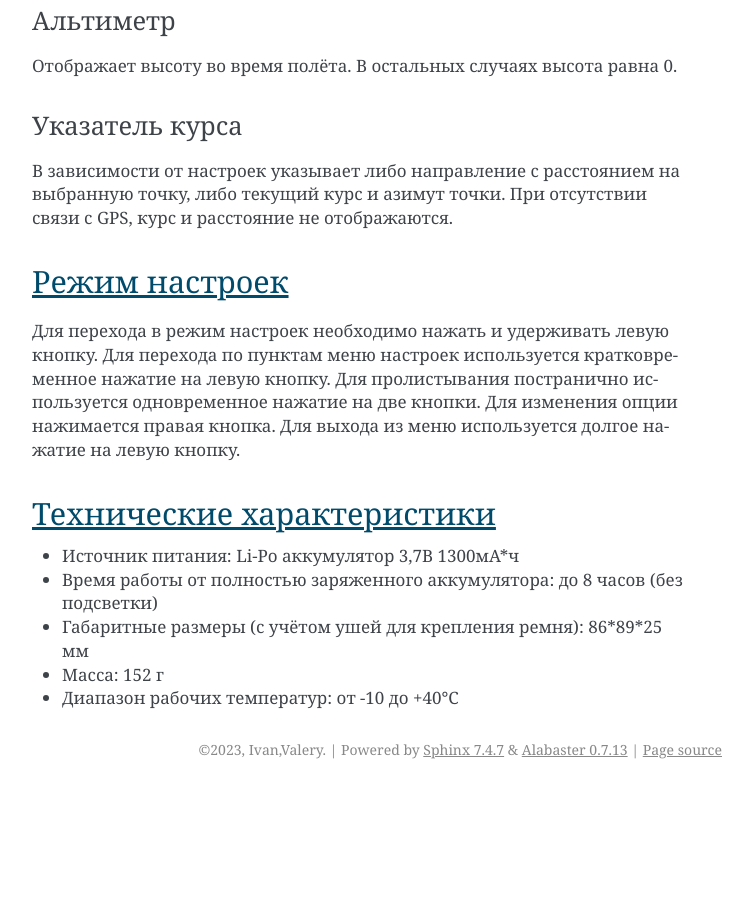
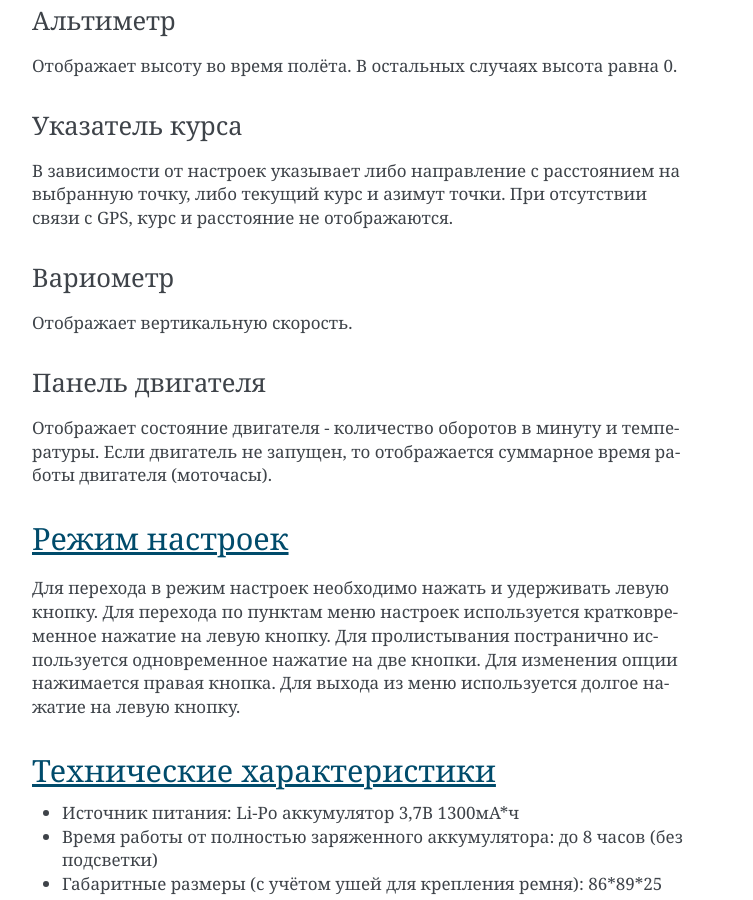
Before and after one commit to FXYFXZ/AeroPult, a Sphinx documentation site: the page built from source/index.rst, in a window 1280 px wide and 900 px high, scrolled down 2031 px. Shown: the whole window, without its empty margins (388-1141 px from the left). Built offline with Sphinx 7.4.7, drawn with Linux system fonts in a browser that asks for light colours; before the commit the page ends 2820 px from its top, so only the background shows below that; some of the changed text lies outside the part shown.

Commit message:
Полёт

```diff
--- a/source/index.rst
+++ b/source/index.rst
@@ -52,6 +52,13 @@
 ---------------
 В зависимости от настроек указывает либо направление с расстоянием на выбранную точку, либо текущий курс и азимут точки. При отсутствии связи с GPS, курс и расстояние не отображаются.
 
+Вариометр
+---------
+Отображает вертикальную скорость.
+
+Панель двигателя
+----------------
+Отображает состояние двигателя - количество оборотов в минуту и температуры. Если двигатель не запущен, то отображается суммарное время работы двигателя (моточасы).
 
 Режим настроек
 ==============
```
